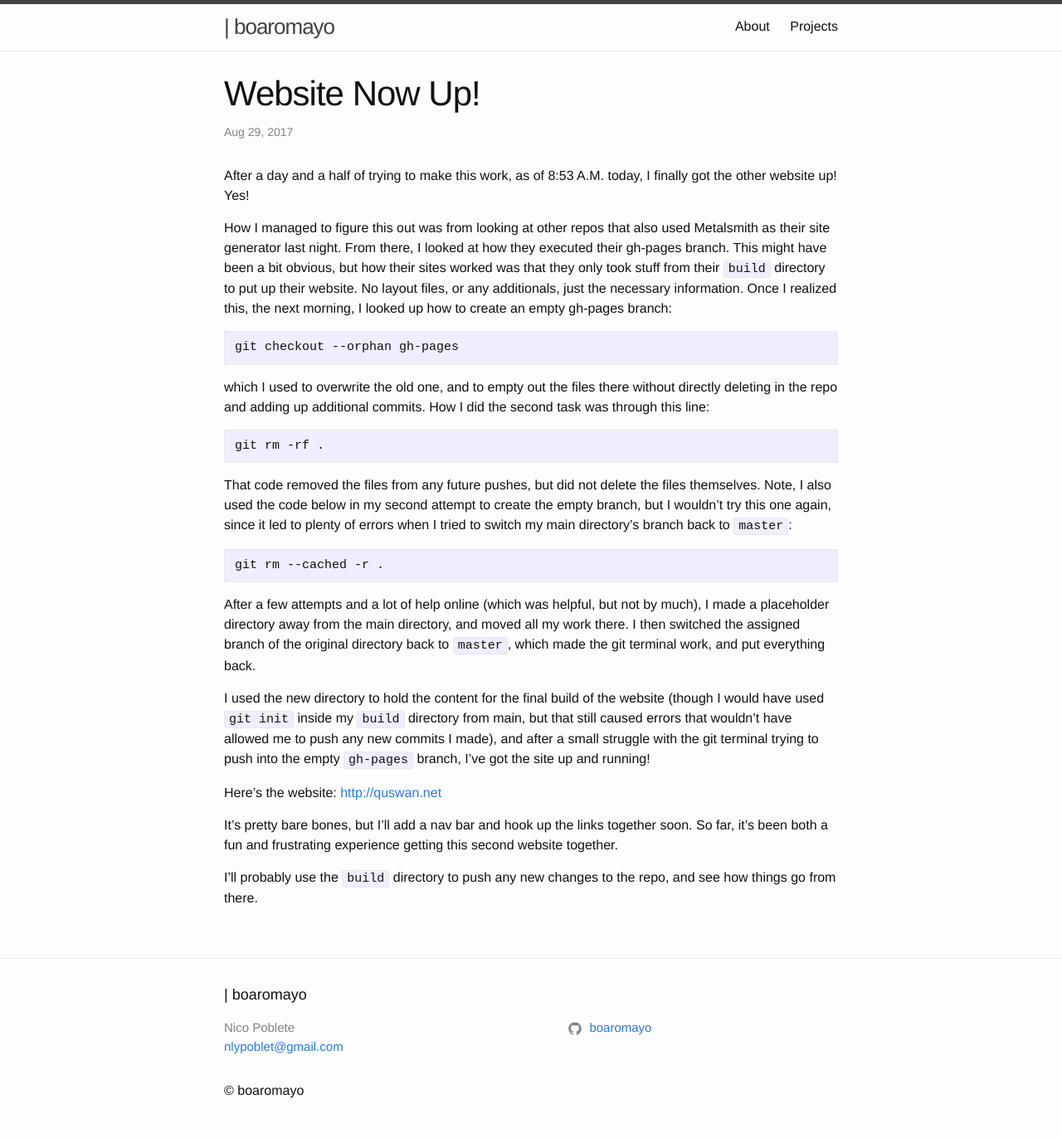
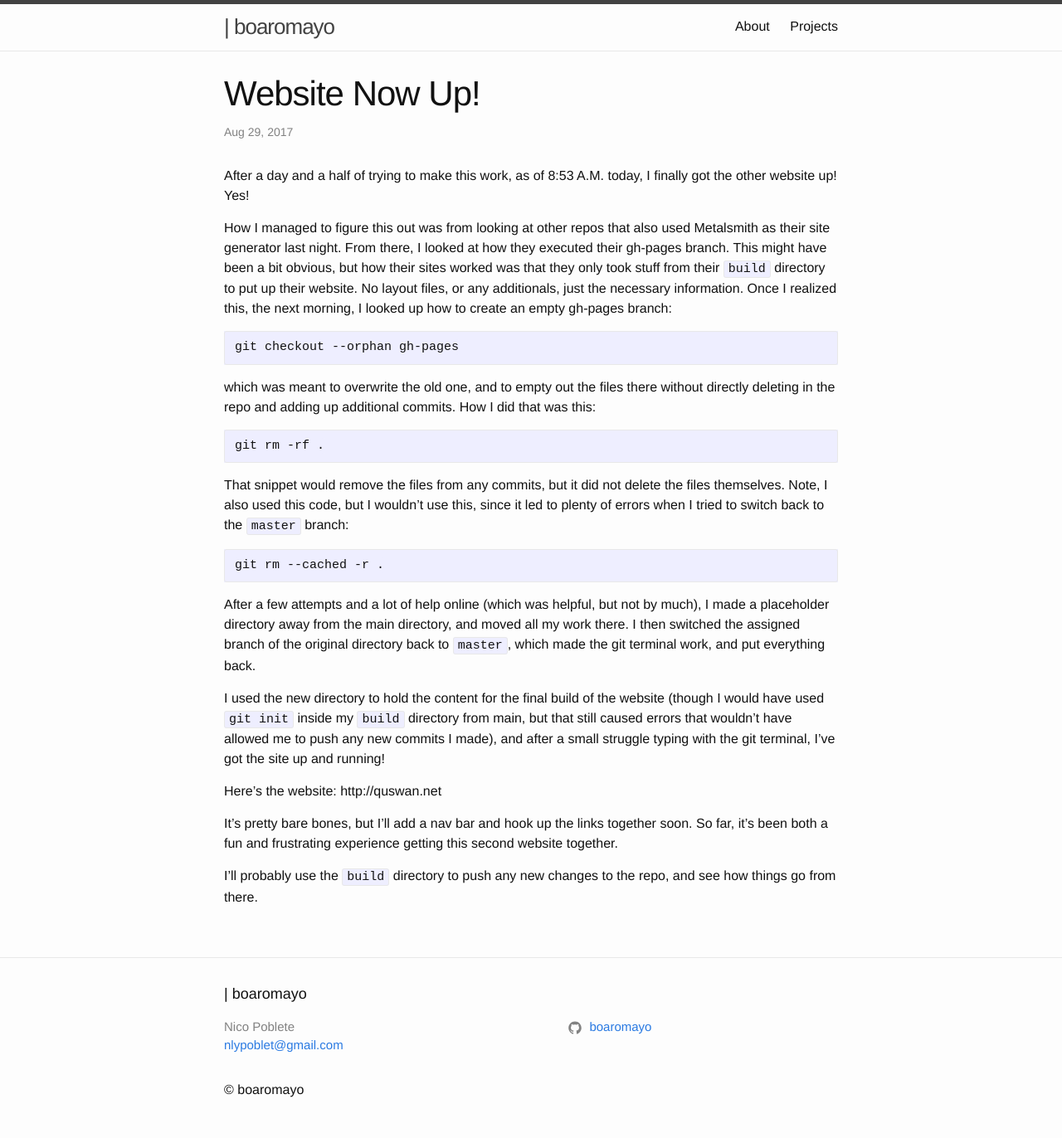
Before and after one commit to boaromayo/boaromayo.net-portfolio, a Jekyll site: the page built from _posts/2017-08-29-website-now-up.md, in a window 1280 px wide. Shown: the whole page at 83% size. Built offline with Jekyll 4.4.1, drawn with Linux system fonts in a browser that asks for light colours.

Commit message:
Revert "Re-edited new post (#26)"
This reverts commit 52561b64f9a09e1b33052e9f1556b658ff68486b.

````diff
--- a/_posts/2017-08-29-website-now-up.md
+++ b/_posts/2017-08-29-website-now-up.md
@@ -13,13 +13,13 @@ How I managed to figure this out was from looking at other repos that also used
 git checkout --orphan gh-pages
 ```
 
-which I used to overwrite the old one, and to empty out the files there without directly deleting in the repo and adding up additional commits. How I did the second task was through this line:
+which was meant to overwrite the old one, and to empty out the files there without directly deleting in the repo and adding up additional commits. How I did that was this:
 
 ```
 git rm -rf .
 ```
 
-That code removed the files from any future pushes, but did not delete the files themselves. Note, I also used the code below in my second attempt to create the empty branch, but I wouldn't try this one again, since it led to plenty of errors when I tried to switch my main directory's branch back to ```master```:
+That snippet would remove the files from any commits, but it did not delete the files themselves. Note, I also used this code, but I wouldn't use this, since it led to plenty of errors when I tried to switch back to the ```master``` branch:
 
 ```
 git rm --cached -r .
@@ -27,9 +27,9 @@ git rm --cached -r .
 
 After a few attempts and a lot of help online (which was helpful, but not by much), I made a placeholder directory away from the main directory, and moved all my work there. I then switched the assigned branch of the original directory back to ```master```, which made the git terminal work, and put everything back.
 
-I used the new directory to hold the content for the final build of the website (though I would have used ```git init``` inside my ```build``` directory from main, but that still caused errors that wouldn't have allowed me to push any new commits I made), and after a small struggle with the git terminal trying to push into the empty ```gh-pages``` branch, I've got the site up and running!
+I used the new directory to hold the content for the final build of the website (though I would have used ```git init``` inside my ```build``` directory from main, but that still caused errors that wouldn't have allowed me to push any new commits I made), and after a small struggle typing with the git terminal, I've got the site up and running!
 
-Here's the website: [http://quswan.net](http://quswan.net)
+Here's the website: http://quswan.net
 
 It's pretty bare bones, but I'll add a nav bar and hook up the links together soon. So far, it's been both a fun and frustrating experience getting this second website together.
 
````
